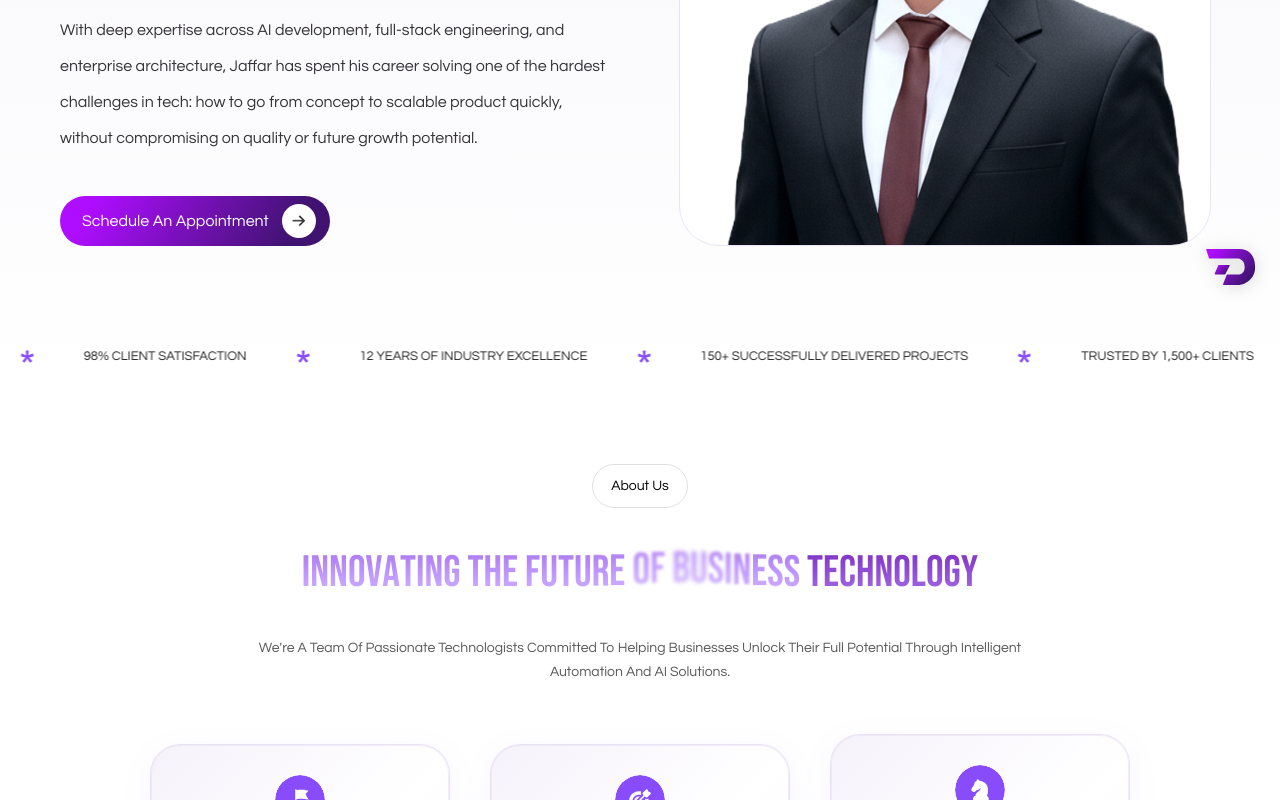
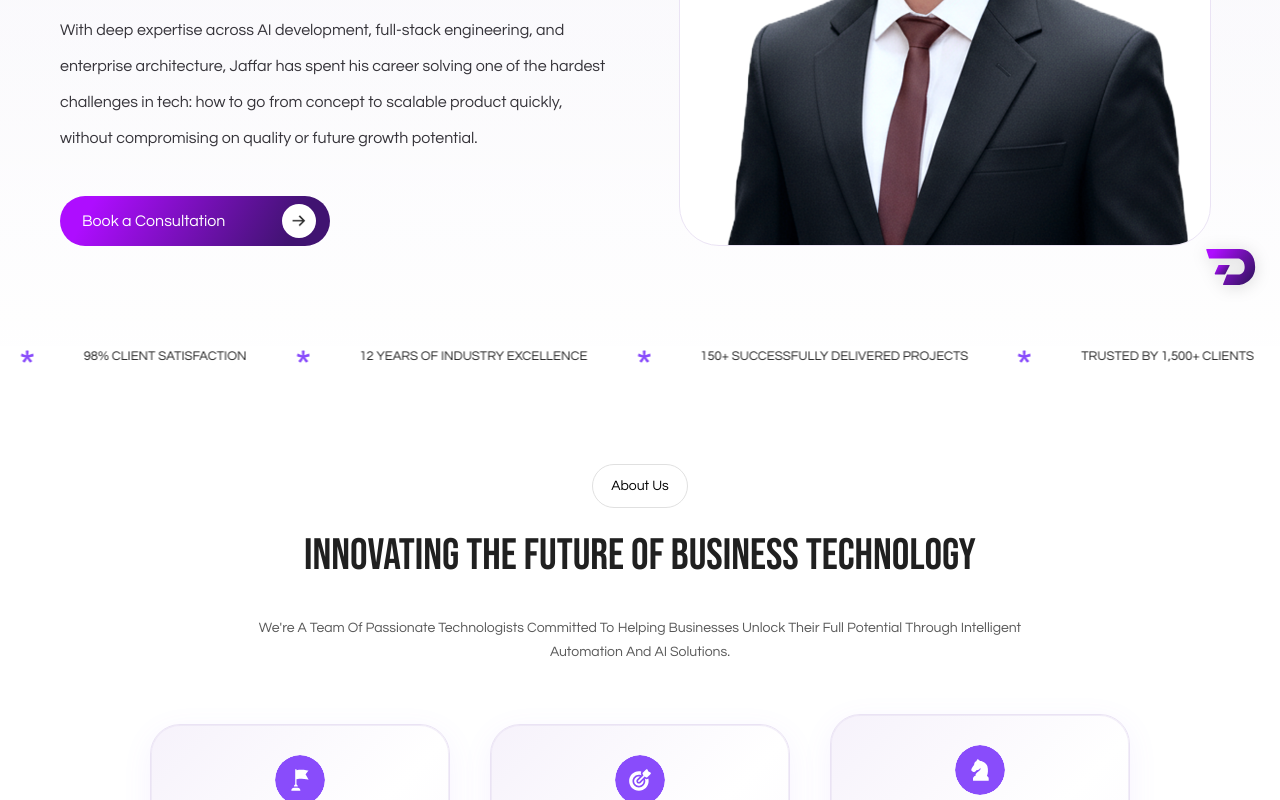
Before and after one commit to JAFFARDEV12/databiqs-website, a React (Create React App) app: page /about-us in a window 1280 px wide. Shown: the part 476-1276 px from the top of the page. Built offline with nearby package versions, Linux system fonts and the light colour scheme.

Commit message:
header ,footer links name update fixed

```diff
--- a/src/components/about/AboutUs.jsx
+++ b/src/components/about/AboutUs.jsx
@@ -62,7 +62,7 @@ export default function AboutUs() {
 
         <div className="au-actions">
           <button className="au-btnSchedule" type="button">
-            <span className="au-btnSchedule__text">Schedule An Appointment</span>
+            <span className="au-btnSchedule__text">Book a Consultation</span>
             <span className="au-btnSchedule__icon">
               <img src={arrowIcon} alt="Arrow" />
             </span>
@@ -126,7 +126,8 @@ export default function AboutUs() {
             <div className="au2-pill">About Us</div>
 
            {/*  <h2 className="au2-title">INNOVATING THE FUTURE OF BUSINESS TECHNOLOGY</h2> */}
-            <ColourfulText text="INNOVATING THE FUTURE OF BUSINESS TECHNOLOGY" />
+           {/*  <ColourfulText text="INNOVATING THE FUTURE OF BUSINESS TECHNOLOGY" /> */}
+           <h2 className="au2-title">INNOVATING THE FUTURE OF BUSINESS TECHNOLOGY</h2>
 
             <p className="au2-subtitle">
               We&apos;re A Team Of Passionate Technologists Committed To Helping Businesses Unlock
--- a/src/components/blog-page/InsightsGrid.jsx
+++ b/src/components/blog-page/InsightsGrid.jsx
@@ -66,10 +66,10 @@ const InsightsGrid = () => {
     <section className="insGrid" ref={sectionRef}>
       <div className="insGrid__container">
         <div className="insGrid__pill">Insights &amp; Innovation</div>
-        <div className="insGrid__title"> <ColourfulText text="THOUGHT LEADERSHIP &amp; INSIGHTS" /></div>
+        <h2 className="insGrid__title">THOUGHT LEADERSHIP &amp; INSIGHTS</h2>
+        {/* <div className="insGrid__title"> <ColourfulText text="THOUGHT LEADERSHIP &amp; INSIGHTS" /></div> */}
 
-      {/*   <h2 className="insGrid__title">THOUGHT LEADERSHIP &amp; INSIGHTS</h2>
- */}
+
         <p className="insGrid__subtitle">
           Explore In-Depth Articles And Expert Analysis On AI, Automation, And
           Technology Strategies Shaping The Future Of Business.
--- a/src/components/case-studies/caseStudies.jsx
+++ b/src/components/case-studies/caseStudies.jsx
@@ -116,7 +116,7 @@ const CaseStudies = () => {
                 <img
                     src={phaseExecutionImg}
                     alt="Abstract visualization of high-speed data routing and infrastructure"
-                    className="case-study-page-phase-image"
+                    className="case-study-page-phase-image "
                     loading="lazy"
                     decoding="async"
                 />
```
